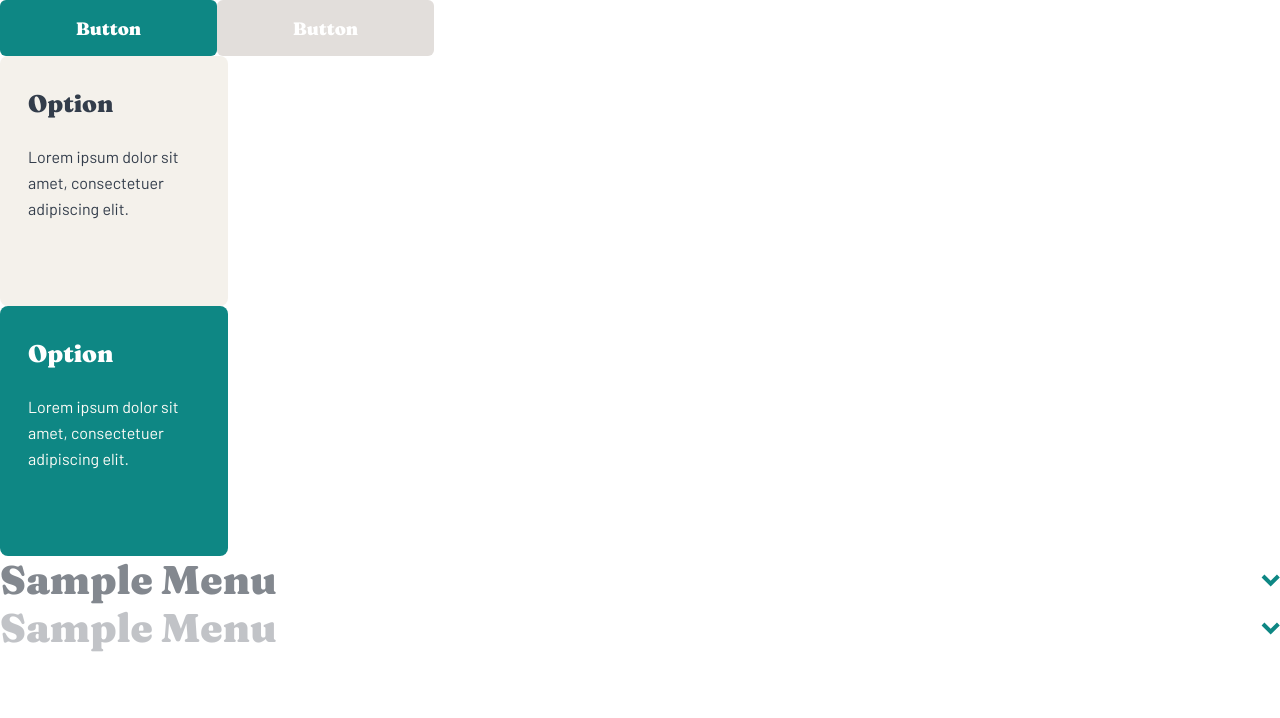
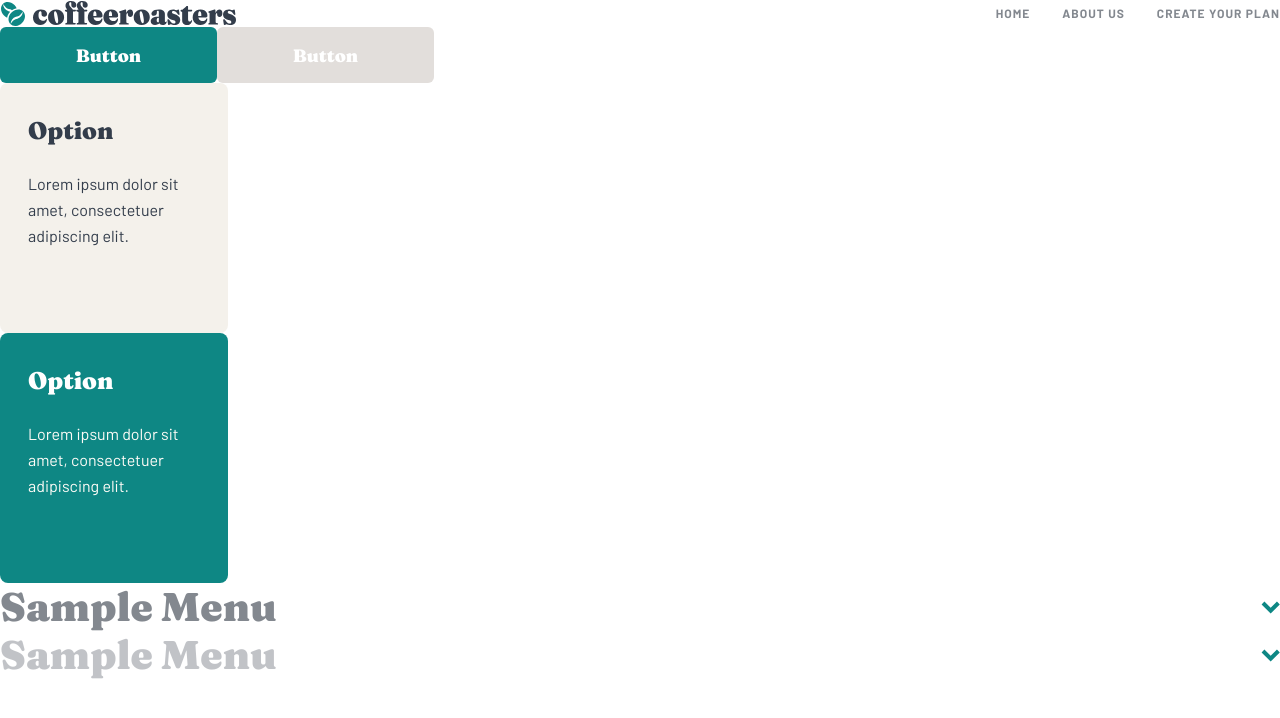
Before and after one commit to yjcyun/frontend_mentor, a React (Create React App) app in the folder intermediate/coffeeroasters_subscription_site/: page / in a window 1280 px wide. Shown: the top 718 px of the page. Built offline with nearby package versions, Linux system fonts and the light colour scheme.

Commit message:
:sparkles: Add a header

```diff
--- a/intermediate/coffeeroasters_subscription_site/src/App.tsx
+++ b/intermediate/coffeeroasters_subscription_site/src/App.tsx
@@ -2,10 +2,12 @@ import { BrowserRouter } from "react-router-dom";
 import { AccordionMenu } from "./components/accordion-menu";
 import { BigSelection } from "./components/big-selection";
 import { Button } from "./components/button";
+import { Header } from "./components/header";
 
 const App = () => {
   return (
     <BrowserRouter>
+      <Header />
       <Button text="Button" />
       <Button text="Button" disabled />
       <BigSelection
--- /dev/null
+++ b/intermediate/coffeeroasters_subscription_site/src/components/header.tsx
@@ -0,0 +1,43 @@
+import { Link } from "react-router-dom";
+import styled from "styled-components";
+
+import { ReactComponent as Logo } from "../assets/shared/desktop/logo.svg";
+
+const StyledHeader = styled.header`
+  display: flex;
+  align-items: center;
+  justify-content: space-between;
+`;
+
+const StyledNav = styled.nav`
+  display: flex;
+  gap: 32px;
+
+  a {
+    transition: var(--transition);
+    color: var(--grey);
+  }
+
+  &:hover a {
+    color: var(--dark-grey-blue);
+  }
+`;
+
+export const Header = () => {
+  return (
+    <StyledHeader>
+      <Logo />
+      <StyledNav>
+        <Link to="/">
+          <p className="small">Home</p>
+        </Link>
+        <Link to="/about-us">
+          <p className="small">About us</p>
+        </Link>
+        <Link to="/create-your-plan">
+          <p className="small">create your plan</p>
+        </Link>
+      </StyledNav>
+    </StyledHeader>
+  );
+};
--- a/intermediate/coffeeroasters_subscription_site/src/global-styles.tsx
+++ b/intermediate/coffeeroasters_subscription_site/src/global-styles.tsx
@@ -73,6 +73,7 @@ const GlobalStyle = createGlobalStyle`
     line-height: 1.5rem;
     letter-spacing: 1px;
     text-transform: uppercase;
+    font-weight: 700;
   }
 
   /* 3. Buttons */
```
